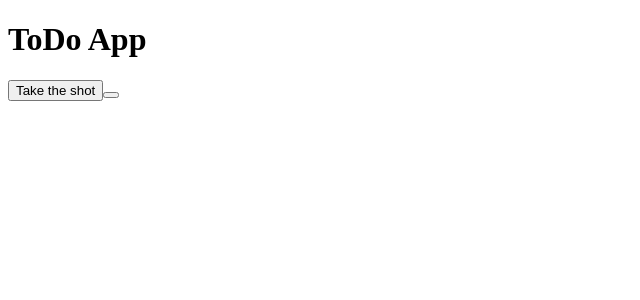
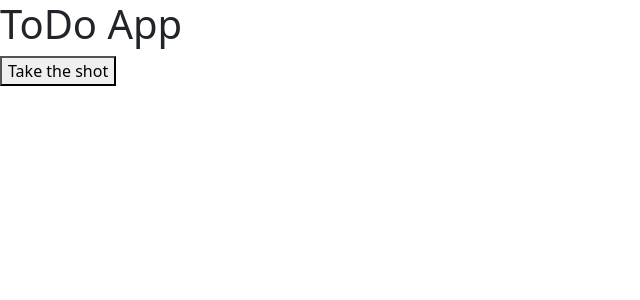
Before and after one commit to balkrishnaray/TO-DO-APP, a React (Create React App) app in the folder client/: page / in a window 1280 px wide. Shown: the top 300 px of the page, without its empty margins (0-640 px from the left). Built offline with nearby package versions, Linux system fonts and the light colour scheme.

Commit message:
index page

```diff
--- a/client/src/index.js
+++ b/client/src/index.js
@@ -1,18 +1,11 @@
 import React from "react";
 import ReactDOM from "react-dom/client";
 import App from "./App";
-import Title from "./components/Title";
-import Button from "react-bootstrap/Button";
+import "bootstrap/dist/css/bootstrap.min.css";
 
 const root = ReactDOM.createRoot(document.getElementById("root"));
 root.render(
   <React.StrictMode>
     <App />
-    <Button />
-    <Title />
   </React.StrictMode>
 );
-
-// If you want to start measuring performance in your app, pass a function
-// to log results (for example: reportWebVitals(console.log))
-// or send to an analytics endpoint. Learn more: https://bit.ly/CRA-vitals
```
